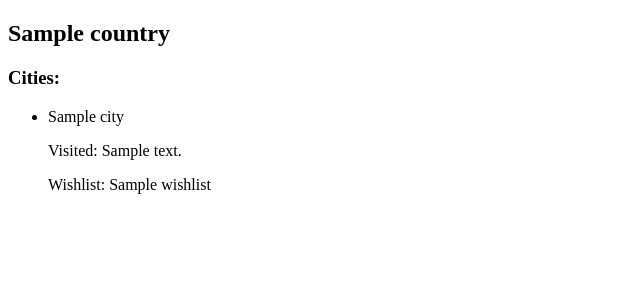
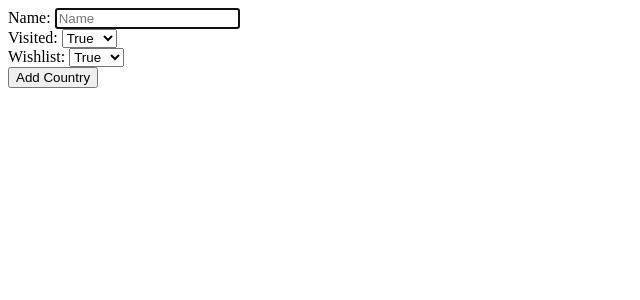
Before and after one commit to TheStylishCoder/TravelBucketList_Project, a Flask app: page /countries/new in a window 1280 px wide. Shown: the top 300 px of the page, without its empty margins (0-640 px from the left). Run offline with Flask 2, Linux system fonts and the light colour scheme; a database or web service that is not in the repository returns one stand-in record (values such as "Sample title"); some libraries are stand-ins or nearby versions.

Commit message:
Added option to add a country

```diff
--- a/controllers/country_controller.py
+++ b/controllers/country_controller.py
@@ -30,3 +30,17 @@
     country = Country(name, visited, wishlist, id)
     country_repository.update(country)
     return redirect('/countries')
+
+@countries_blueprint.route("/countries/new", methods=['GET'])
+def new_country():
+    countries = country_repository.select_all()
+    return render_template("countries/new.html", all_countries = countries)
+
+@countries_blueprint.route("/countries", methods=['POST'])
+def create_country():
+    name = request.form['name']
+    visited = request.form['visited']
+    wishlist = request.form['wishlist']
+    country = Country(name, visited, wishlist)
+    country_repository.save(country)
+    return redirect("/countries")
--- a/templates/countries/index.html
+++ b/templates/countries/index.html
@@ -22,4 +22,7 @@
     </tr>
     {% endfor %}
   </table>
+  <br>
+  <br>
+  <a href="/countries/new">Add Country</a>
   {% endblock %}
--- /dev/null
+++ b/templates/countries/new.html
@@ -0,0 +1,27 @@
+{% extends "base.html" %}
+{% block content %}
+
+<form action="/countries" method="post">
+    <div>
+        <label for="name">Name:</label>
+        <input type="text" id="name" name="name" placeholder="Name" required autofocus>
+    </div>
+    <div>
+        <label for="visited">Visited:</label>
+        <select name="visited" id="visited">
+            <option value="true">True</option>
+            <option value="false">False</option>
+        </select>
+    </div>
+    <div>
+        <label for="wishlist">Wishlist:</label>
+        <select name="wishlist" id="wishlist">
+            <option value="true">True</option>
+            <option value="false">False</option>
+        </select>
+    </div>
+
+    <button type="submit">Add Country</button>
+</form>
+
+{% endblock %}
```
